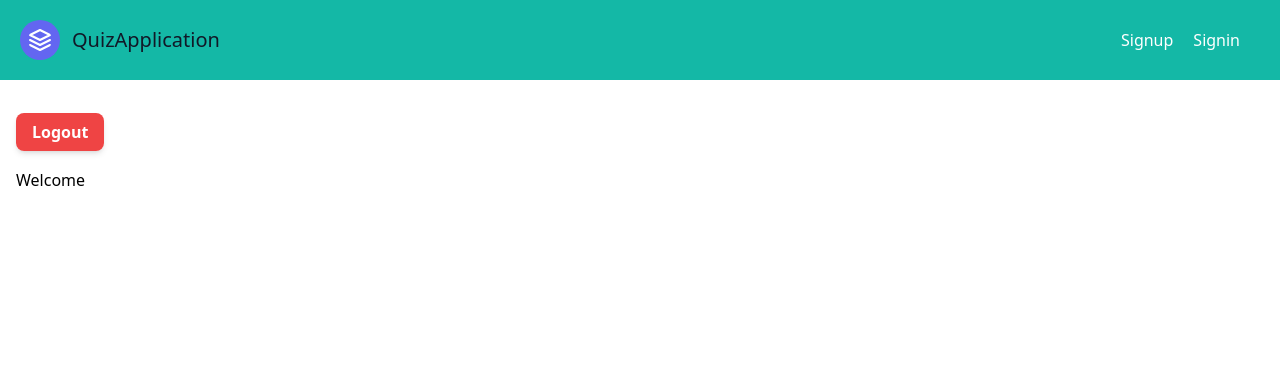
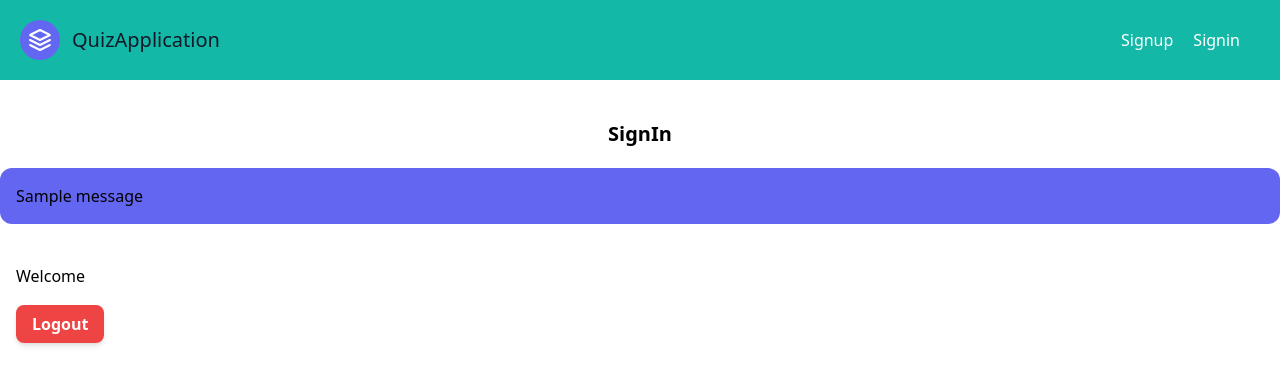
Before and after one commit to beerappabvgp/QuizApp, a Django app: page /dashboard/ in a window 1280 px wide. Shown: the top 385 px of the page. Run offline with Django 4.2, Linux system fonts and the light colour scheme; tables that the repository leaves empty hold one stand-in row (values such as "Sample post"); one stand-in notice (Sample message) is shown; some libraries are stand-ins or nearby versions.

Commit message:
Added success and failure messages to the templates

```diff
--- a/quiz/templates/quiz/dashboard.html
+++ b/quiz/templates/quiz/dashboard.html
@@ -7,11 +7,24 @@
 {% block content %}
 
 
-<a href="{% url 'quiz:logout' %}" class="ml-4 mb-6 bg-red-500 hover:bg-red-600 text-white font-semibold py-2 px-4 rounded-lg shadow-md hover:shadow-lg focus:outline-none focus:ring focus:ring-red-300">
+<div class="text-xl font-bold mb-5 text-center">SignIn</div>
+{% if messages %}
+<div class="bg-indigo-500 px-4 py-4 rounded-xl mb-10">
+    {% for message in messages %}
+    <p>{{ message }}</p>
+    {% endfor %}
+</div>
+{% endif %}
+
+
+<h1 class="mb-6 ml-4">Welcome {{ user.username }}</h1>
+
+
+<a href="{% url 'quiz:logout' %}" class="mt-10 ml-4 mb-6 bg-red-500 hover:bg-red-600 text-white font-semibold py-2 px-4 rounded-lg shadow-md hover:shadow-lg focus:outline-none focus:ring focus:ring-red-300">
 Logout
 </a>
 
-    <h1 class="mt-6 ml-4">Welcome {{ user.username }}</h1>
+
 
 
 
--- a/quiz/templates/quiz/login.html
+++ b/quiz/templates/quiz/login.html
@@ -11,7 +11,7 @@
 
     <div class="text-xl font-bold mb-5 text-center">SignIn</div>
     {% if messages %}
-    <div class="alert alert-danger">
+    <div class="bg-indigo-500 px-4 py-4 rounded-xl">
         {% for message in messages %}
         <p>{{ message }}</p>
         {% endfor %}
--- a/quiz/views.py
+++ b/quiz/views.py
@@ -15,7 +15,6 @@
             print(user)
             login(request,user)
             messages.success(request,"User Created Successfully")
-            print("logged")
             return redirect('quiz:home')
     else:
         form = CustomUsercreationForm()
@@ -31,6 +30,7 @@
 
         if user is not None:
             login(request, user)
+            messages.success(request,"Logged In Successfully")
             return redirect('quiz:dashboard')
         else:
             messages.error(request,'Invalid username or password . Please try again .')
```
Also changed, not shown: quiz/templates/quiz/home.html (+11 -0 lines), quiz/templates/quiz/register.html (+12 -0 lines), db.sqlite3.
